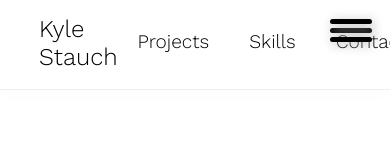
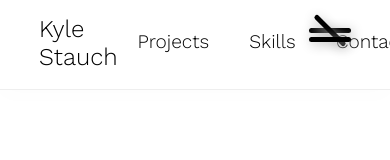
Before and after one commit to KyleS-99/Portfolio-Site, a React (Create React App) app in the folder client/: page / in a window 390 px wide. Shown: the top 160 px of the page. Built offline with nearby package versions, Linux system fonts and the light colour scheme.

Commit message:
Changed some styles to rotate hamburger menu when active

```diff
--- a/client/src/components/Navbar.js
+++ b/client/src/components/Navbar.js
@@ -97,6 +97,7 @@ const Hamburger = styled.div`
     margin: 38px 20px;
     transition: .5s;
     top: -10px;
+    right: 5%;
 
     &::before, &::after {
         content: '';
@@ -112,6 +113,11 @@ const Hamburger = styled.div`
 
     &::before {
         top: -9px;
+        ${({ active }) => active && `
+            top: 0;
+            transform: rotate(45deg);
+            width: 42px;
+        `}
     }
 
     &::after {
@@ -133,7 +139,7 @@ class Navbar extends Component {
             <React.Fragment>
                 <Header>
                     <HamburgerContainer active={active}>
-                        <Hamburger />
+                        <Hamburger active={active} />
                     </HamburgerContainer>
 
                     <Nav>
```
